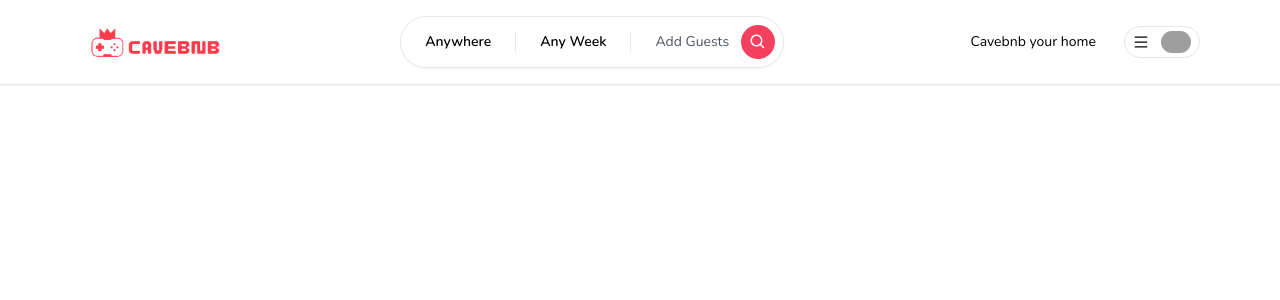
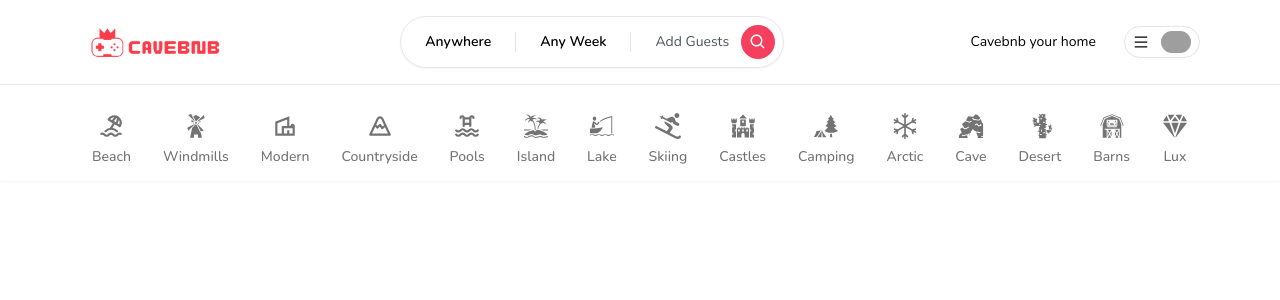
Before and after one commit to patrickgip94/cavebnb, a Next.js app: page / in a window 1280 px wide. Shown: the top 300 px of the page. Built offline with nearby package versions, Linux system fonts and the light colour scheme; no server answers; grey boxes are pictures that could not be loaded.

Commit message:
Added rent modal and re-organized some imports

```diff
--- /dev/null
+++ b/app/components/CategoryBox.tsx
@@ -0,0 +1,69 @@
+"use client";
+
+// UTILITIES
+import { useSearchParams, useRouter } from "next/navigation";
+import { useCallback } from "react";
+import { IconType } from "react-icons";
+import qs from "query-string";
+
+interface CategoryBoxProps {
+  icon: IconType;
+  label: string;
+  selected?: boolean;
+}
+
+const CategoryBox: React.FC<CategoryBoxProps> = ({
+  icon: Icon,
+  label,
+  selected,
+}) => {
+  const router = useRouter();
+  const params = useSearchParams();
+
+  const handleClick = useCallback(() => {
+    let currentQuery = {}; // define empty query
+
+    // loop through params, parse the query so it wont be a string and remain as a object,
+    // because params.toString is a string by default
+    if (params) {
+      currentQuery = qs.parse(params.toString());
+    }
+
+    // spread the query and add the new category
+    const updatedQuery: any = {
+      ...currentQuery,
+      category: label,
+    };
+
+    // checks if the category is already selected, if clicked again it would be removed.
+    if (params?.get("category") === label) {
+      delete updatedQuery.category;
+    }
+
+    // generates the url string
+    const url = qs.stringifyUrl(
+      {
+        url: "/",
+        query: updatedQuery, // passes the manipulated query
+      },
+      { skipNull: true }
+    );
+    router.push(url);
+  }, [label, params, router]);
+
+  return (
+    <div
+      onClick={handleClick}
+      className={`flex flex-col items-center justify-center gap-2 p-3
+    border-b-2 hover:text-neutral-800 transition cursor-pointer
+    ${selected ? "border-b-neutral-800" : "border-transparent"}
+    ${selected ? "text-neutral-800" : "text-neutral-500"}
+    `}
+    >
+      <Icon size={26} />
+      <div className="font-medium text-sm">{label}</div>
+    </div>
+  );
+};
+
+export default CategoryBox;
--- a/app/components/modals/LoginModal.tsx
+++ b/app/components/modals/LoginModal.tsx
@@ -2,7 +2,7 @@
 
 // UTILS
 import { signIn } from "next-auth/react";
-import { useState } from "react";
+import { useCallback, useState } from "react";
 import { FieldValues, SubmitHandler, useForm } from "react-hook-form";
 import { useRouter } from "next/navigation";
 import { toast } from "react-hot-toast";
@@ -23,6 +23,7 @@ import { AiFillGithub } from "react-icons/ai";
 
 const LoginModal = () => {
   const router = useRouter();
+
   const registerModal = useRegisterModal();
   const loginModal = useLoginModal();
   const [isLoading, setIsLoading] = useState(false);
@@ -58,6 +59,12 @@ const LoginModal = () => {
       }
     });
   };
+
+  // Register modal opens
+  const toggle = useCallback(() => {
+    loginModal.onClose();
+    registerModal.onOpen();
+  }, [loginModal, registerModal]);
 
   const bodyContent = (
     <div className="flex flex-col gap-4">
@@ -102,12 +109,12 @@ const LoginModal = () => {
       />
       <div className="text-neutral-500 text-center mt-4 font-light">
         <div className="justify-center flex flex-row items-center gap-2">
-          <div>Already have an account?</div>
+          <div>First time using Cavebnb?</div>
           <div
-            onClick={registerModal.onClose}
+            onClick={toggle}
             className="text-neutral-800 cursor-pointer hover:underline"
           >
-            Login
+            Create an account
           </div>
         </div>
       </div>
--- a/app/components/modals/RegisterModal.tsx
+++ b/app/components/modals/RegisterModal.tsx
@@ -8,6 +8,7 @@ import { Field, FieldValues, SubmitHandler, useForm } from "react-hook-form";
 import { toast } from "react-hot-toast";
 
 import useRegisterModal from "@/app/hooks/useRegisterModal";
+import useLoginModal from "@/app/hooks/useLoginModal";
 import Modal from "./Modal";
 import Heading from "../Heading";
 import Input from "../inputs/inputs";
@@ -16,6 +17,7 @@ import { signIn } from "next-auth/react";
 
 const RegisterModal = () => {
   const registerModal = useRegisterModal();
+  const loginModal = useLoginModal();
   const [isLoading, setIsLoading] = useState(false);
 
   const {
@@ -45,6 +47,12 @@ const RegisterModal = () => {
         setIsLoading(false);
       });
   };
+
+  // Login container opens
+  const toggle = useCallback(() => {
+    registerModal.onClose();
+    loginModal.onOpen();
+  }, [loginModal, registerModal]);
 
   const bodyContent = (
     <div className="flex flex-col gap-4">
@@ -96,7 +104,7 @@ const RegisterModal = () => {
         <div className="justify-center flex flex-row items-center gap-2">
           <div>Already have an account?</div>
           <div
-            onClick={registerModal.onClose}
+            onClick={toggle}
             className="text-neutral-800 cursor-pointer hover:underline"
           >
             Login
--- /dev/null
+++ b/app/components/modals/RentModal.tsx
@@ -0,0 +1,23 @@
+"use client";
+
+// HOOKS
+import useRentModal from "@/app/hooks/useRentModal";
+
+// MODAL
+import Modal from "./Modal";
+
+const RentModal = () => {
+  const rentModal = useRentModal();
+  return (
+    <Modal
+      isOpen={rentModal.isOpen}
+      onClose={rentModal.onClose}
+      onSubmit={rentModal.onClose}
+      actionLabel="Submit"
+      title="Cavebnb your gaming home!"
+      disabled={false}
+    />
+  );
+};
+
+export default RentModal;
--- /dev/null
+++ b/app/components/navbar/Categories.tsx
@@ -0,0 +1,132 @@
+"use client";
+
+// UTILS
+import { usePathname, useSearchParams } from "next/navigation";
+
+// COMPONENTS
+import Container from "../Container";
+import CategoryBox from "../CategoryBox";
+
+// ICONS
+import { BsSnow } from "react-icons/bs";
+import { FaSkiing } from "react-icons/fa";
+import {
+  GiBarn,
+  GiBoatFishing,
+  GiCactus,
+  GiCastle,
+  GiCaveEntrance,
+  GiForestCamp,
+  GiIsland,
+  GiWindmill,
+} from "react-icons/gi";
+import { IoDiamond } from "react-icons/io5";
+import { MdOutlineVilla } from "react-icons/md";
+import { TbBeach, TbMountain, TbPool } from "react-icons/tb";
+
+export const categories = [
+  {
+    label: "Beach",
+    icon: TbBeach,
+    description: "This property is close to the beach!",
+  },
+  {
+    label: "Windmills",
+    icon: GiWindmill,
+    description: "This property has windmills!",
+  },
+  {
+    label: "Modern",
+    icon: MdOutlineVilla,
+    description: "This property is modern!",
+  },
+  {
+    label: "Countryside",
+    icon: TbMountain,
+    description: "This property is in the countryside!",
+  },
+  {
+    label: "Pools",
+    icon: TbPool,
+    description: "This property has a pool!",
+  },
+  {
+    label: "Island",
+    icon: GiIsland,
+    description: "This property is on an island!",
+  },
+  {
+    label: "Lake",
+    icon: GiBoatFishing,
+    description: "This property is near a lake!",
+  },
+  {
+    label: "Skiing",
+    icon: FaSkiing,
+    description: "This property has skiing activities!",
+  },
+  {
+    label: "Castles",
+    icon: GiCastle,
+    description: "This property is in a castle!",
+  },
+  {
+    label: "Camping",
+    icon: GiForestCamp,
+    description: "This property has camping activities!",
+  },
+  {
+    label: "Arctic",
+    icon: BsSnow,
+    description: "This property is located in the Arctic!",
+  },
+  {
+    label: "Cave",
+    icon: GiCaveEntrance,
+    description: "This property is located in a Cave!",
+  },
+  {
+    label: "Desert",
+    icon: GiCactus,
+    description: "This property is located the desert!",
+  },
+  {
+    label: "Barns",
+    icon: GiBarn,
+    description: "This property is in the barn!",
+  },
+  {
+    label: "Lux",
+    icon: IoDiamond,
+    description: "This property is luxurious!",
+  },
+];
+
+const Categories = () => {
+  const params = useSearchParams();
+  const category = params?.get("category");
+  const pathname = usePathname();
+
+  const isMainPage = pathname === "/";
+
+  if (!isMainPage) {
+    return null;
+  }
+
+  return (
+    <Container>
+      <div className="pt-4 flex flex-row items-center justify-between overflow-x-auto">
+        {categories.map((item) => (
+          <CategoryBox
+            key={item.label}
+            label={item.label}
+            selected={category === item.label}
+            icon={item.icon}
+          />
+        ))}
+      </div>
+    </Container>
+  );
+};
+
+export default Categories;
--- a/app/components/navbar/Logo.tsx
+++ b/app/components/navbar/Logo.tsx
@@ -11,6 +11,7 @@ const Logo = () => {
 
   return (
     <Image
+      onClick={() => router.push("/")}
       className="hidden md:block cursor-pointer"
       src={GS}
       alt="logo"
--- a/app/components/navbar/Navbar.tsx
+++ b/app/components/navbar/Navbar.tsx
@@ -5,11 +5,14 @@ import { SafeUser } from "@/app/types";
 
 // CONTAINER
 import Container from "../Container";
+
 // LOGO
 import Logo from "./Logo";
-// SEARCH
+
+// COMPONENTS
 import Search from "./Search";
 import UserMenu from "./UserMenu";
+import Categories from "./Categories";
 
 interface NavbarProps {
   currentUser?: SafeUser | null;
@@ -27,6 +30,7 @@ const Navbar: React.FC<NavbarProps> = ({ currentUser }) => {
           </div>
         </Container>
       </div>
+      <Categories />
     </div>
   );
 };
--- a/app/components/navbar/UserMenu.tsx
+++ b/app/components/navbar/UserMenu.tsx
@@ -1,13 +1,21 @@
 "use client";
 
+// UTILITIES
 import { useCallback, useState } from "react";
-import { AiOutlineMenu } from "react-icons/ai";
+import { SafeUser } from "@/app/types";
+import { signOut } from "next-auth/react";
+
+// COMPONENTS
 import Avatar from "../Avatar";
 import MenuItem from "./MenuItem";
+
+// HOOKS
+import useLoginModal from "@/app/hooks/useLoginModal";
 import useRegisterModal from "@/app/hooks/useRegisterModal";
-import useLoginModal from "@/app/hooks/useLoginModal";
-import { SafeUser } from "@/app/types";
-import { signOut } from "next-auth/react";
+import useRentModal from "@/app/hooks/useRentModal";
+
+// ICONS
+import { AiOutlineMenu } from "react-icons/ai";
 
 interface UserMenuProps {
   currentUser?: SafeUser | null;
@@ -16,17 +24,26 @@ interface UserMenuProps {
 const UserMenu: React.FC<UserMenuProps> = ({ currentUser }) => {
   const registerModal = useRegisterModal();
   const loginModal = useLoginModal();
+  const rentModal = useRentModal();
   const [isOpen, setIsOpen] = useState(false);
 
   const toggleOpen = useCallback(() => {
     setIsOpen((value) => !value);
   }, []);
 
+  const onRent = useCallback(() => {
+    if (!currentUser) {
+      return loginModal.onOpen();
+    }
+
+    // Open Rent Modal
+  }, [currentUser, loginModal]);
+
   return (
     <div className="relative">
       <div className="flex flex-row items-center gap-3">
         <div
-          onClick={() => {}}
+          onClick={onRent}
           className="hidden md:block text-sm font-semi py-3 px-4 rounded-full
           hover:bg-neutral-100 transition cursor-pointer"
         >
--- /dev/null
+++ b/app/hooks/useRentModal.ts
@@ -0,0 +1,15 @@
+import { create } from "zustand";
+
+interface RentModalStore {
+  isOpen: boolean;
+  onOpen: () => void;
+  onClose: () => void;
+}
+
+const useRentModal = create<RentModalStore>((set) => ({
+  isOpen: false,
+  onOpen: () => set({ isOpen: true }),
+  onClose: () => set({ isOpen: false }),
+}));
+
+export default useRentModal;
--- a/app/layout.tsx
+++ b/app/layout.tsx
@@ -6,9 +6,16 @@ import "./globals.css";
 import Navbar from "./components/navbar/Navbar";
 import ClientOnly from "./components/ClientOnly";
 import RegisterModal from "./components/modals/RegisterModal";
+
+// ACTIONS
+import getCurrentUser from "./actions/getCurrentUser";
+
+// PROVIDERS
 import ToasterProvider from "./providers/ToasterProvider";
+
+// MODAL
 import LoginModal from "./components/modals/LoginModal";
-import getCurrentUser from "./actions/getCurrentUser";
+import RentModal from "./components/modals/RentModal";
 
 export const metadata = {
   title: "cavebnb",
@@ -36,6 +43,7 @@ export default async function RootLayout({
       <body className={font.className}>
         <ClientOnly>
           <ToasterProvider />
+          <RentModal />
           <LoginModal />
           <RegisterModal />
           <Navbar currentUser={currentUser} />
--- a/package.json
+++ b/package.json
@@ -22,6 +22,7 @@
     "next": "13.3.4",
     "next-auth": "^4.22.1",
     "postcss": "8.4.23",
+    "query-string": "^8.1.0",
     "react": "18.2.0",
     "react-dom": "18.2.0",
     "react-hook-form": "^7.43.9",
```
Also changed, not shown: 1 other file (tests, documents, lock files or other folders).
